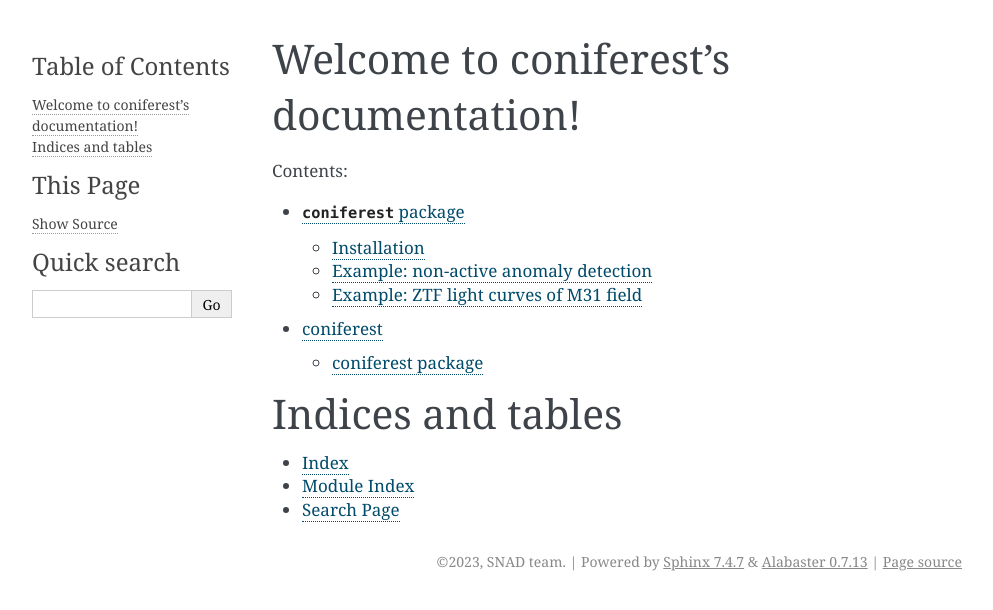
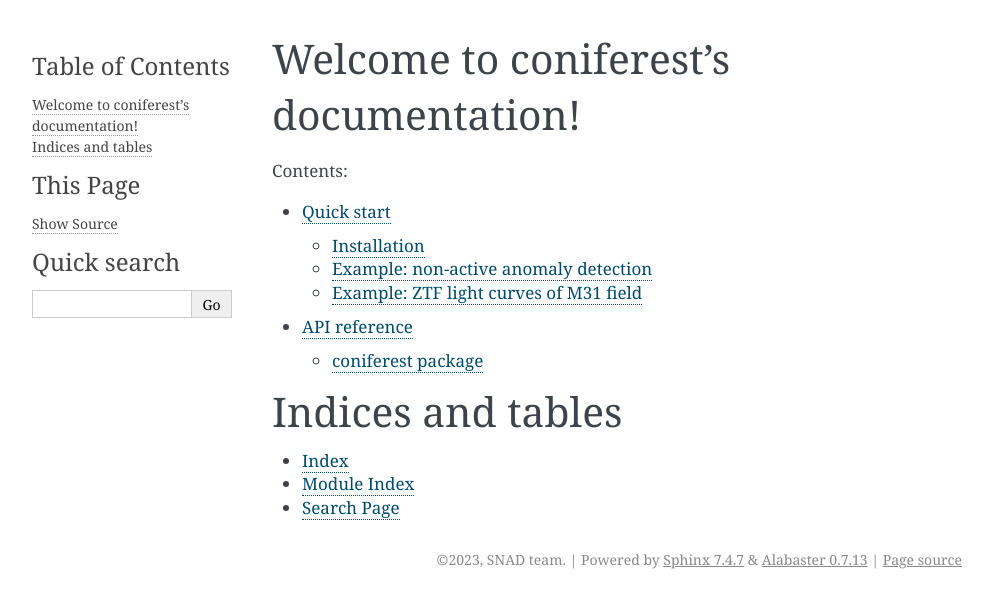
Before and after one commit to snad-space/coniferest, a Sphinx documentation site: the page built from docs/index.rst, in a window 1280 px wide. Shown: the top 610 px of the page, without its empty margins (148-1141 px from the left). Built offline with Sphinx 7.4.7, drawn with Linux system fonts in a browser that asks for light colours.

Commit message:
Rename docs chapters

```diff
--- a/docs/index.rst
+++ b/docs/index.rst
@@ -10,7 +10,7 @@ Welcome to coniferest's documentation!
    :maxdepth: 2
    :caption: Contents:
 
-   intro.rst
+   quickstart.rst
    modules.rst
 
 Indices and tables
--- a/docs/modules.rst
+++ b/docs/modules.rst
@@ -1,4 +1,4 @@
-coniferest
+API reference
 ==========
 
 .. toctree::
--- a/docs/intro.rst
+++ b/docs/quickstart.rst
@@ -1,5 +1,5 @@
-``coniferest`` package
-========================================
+Quick start
+===========
 
 Installation
 ------------
```
